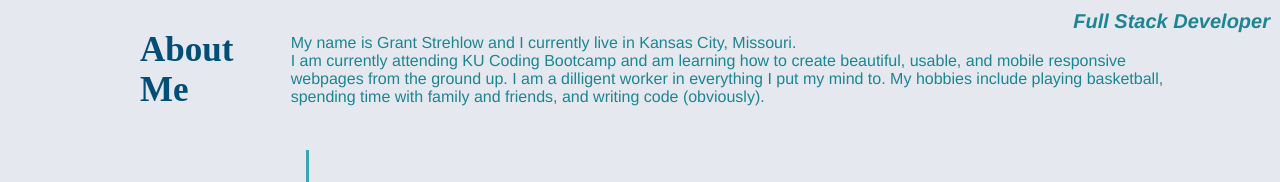
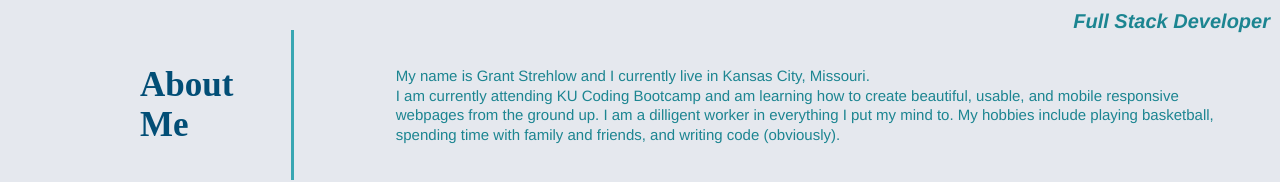
Before and after one commit to gstrehlow/challenge2professionalportfolio, a plain HTML site: page index.html in a window 1280 px wide. Shown: the part 482-664 px from the top of the page. Drawn offline with Linux system fonts and the light colour scheme.

Commit message:
styled the about section

```diff
--- a/style.css
+++ b/style.css
@@ -85,6 +85,26 @@
     margin-top: 400px;
   }
 
+  /*About section style*/
+  .vl-border1 {
+    border-left: 3px solid #39a6b2;
+    height: 150px;
+    flex: 2 1%;
+  }
+
+  .step-text {
+    flex: 25;
+  }
+
+.step-text p {
+    color: var(--primary-color);
+    font-size: 15px;
+    text-align: left;
+    line-height: 1.3;
+    margin-left: 30px;
+    width: 100%;
+  }
+
   /*Work section style*/
 .about{
   display: flex;
```
Also changed, not shown: index.html (line endings or trailing spaces).
